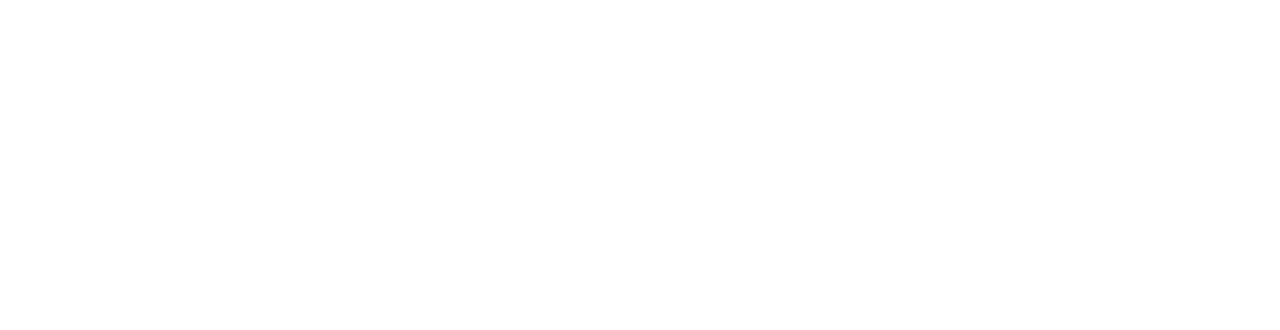
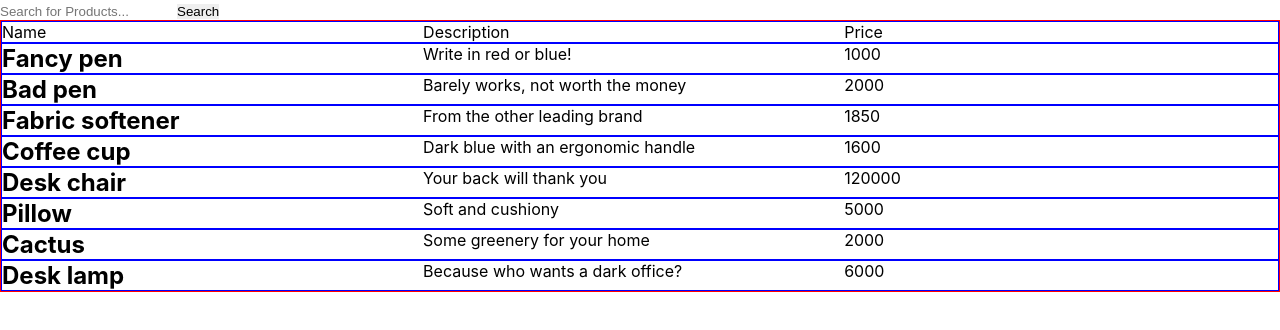
Before and after one commit to tpadilla10117/shopify_interview, a React (Create React App) app: page / in a window 1280 px wide. Shown: the top 330 px of the page. Built offline with nearby package versions, Linux system fonts and the light colour scheme.

Commit message:
got back results

```diff
--- a/src/frontend/components/App.js
+++ b/src/frontend/components/App.js
@@ -1,6 +1,7 @@
 import React from 'react';
 import { CSSTransition } from 'react-transition-group';
 import { Routes, Route } from 'react-router-dom';
+import { Table } from './utils';
 /* import {
 
 } from './utils'; */
@@ -11,6 +12,11 @@
   return (
     <main className="App">
 
+      {/*  */}
+    < Table />
+
+
+      {/*  */}
 
     </main>
   );
--- a/src/frontend/components/App.scss
+++ b/src/frontend/components/App.scss
@@ -40,3 +40,4 @@
 
 
 @import "variables.scss";
+@import "../components//layout//Table.scss";
--- /dev/null
+++ b/src/frontend/components/layout/Table.jsx
@@ -0,0 +1,124 @@
+import React, { useState, useEffect } from 'react';
+
+
+function Table() {
+
+    /* const searchRef = useRef(); */
+    let initialRender = true;
+
+    const [query, setQuery] = useState('');
+    const [ newCell, setNewCell] = useState();
+
+    const [items, setItems] = useState([
+        {id: 198355, name: "Fancy pen", description: "Write in red or blue!", price: 1000},
+        {id: 168031, name: "Bad pen", description: "Barely works, not worth the money", price: 2000},
+        {id: 296110, name: "Fabric softener", description: "From the other leading brand ", price: 1850},
+        {id: 183544, name: "Coffee cup", description: "Dark blue with an ergonomic handle", price: 1600},
+        {id: 174200, name: "Desk chair", description: "Your back will thank you", price: 120000},
+        {id: 203287, name: "Pillow", description: "Soft and cushiony", price: 5000},
+        {id: 107058, name: "Cactus", description: "Some greenery for your home", price: 2000},
+        {id: 226912, name: "Desk lamp", description: "Because who wants a dark office?", price: 6000}
+       ]);
+
+    function inputHandler() {
+        console.log(query)
+
+        for(let i = 0; i < items.length; i++) {
+            /* console.log(items[i].name.includes(query)) */
+            let loopedItemName = items[i].name;
+            let loopedItemDescription = items[i].description;
+
+            /* loopedItemDescription = loopedItemDescription.toLowerCase();
+            loopedItemName = loopedItemName.toLowerCase(); */
+
+            if(items[i].name.toLowerCase().includes(query) || items[i].description.toLowerCase().includes(query)) {
+                console.log([items[i] ])
+
+               /*  console.log("The Looper item name: ", loopedItemName)
+                console.log("The looped Item Description: ", loopedItemDescription); */
+
+                /* theQueriedItem = [items[i]] */
+                /* setNewCell([items[i]])
+                console.log("Here is newcell: ", newCell) */
+            }
+        }
+        /* console.log(items) */
+        return items;
+    }
+
+    function changeToLowerCase() {
+        for(let i = 0; i < items.length; i++) {
+
+            items[i].name.toLowerCase()
+            items[i].description.toLowerCase()
+
+        }
+        console.log(items);
+    }
+
+  /* change state to reflect the query */
+/* Reliant on the query value itself */
+
+  /*   useEffect(() => {
+
+
+    }, [query]) */
+
+  return (
+
+    <section className='table-parent-container'>
+
+        <div className='table-searchbar-parent-container'>
+            <input className='table-searchbar' type="text" placeholder='Search for Products...' /* ref={searchRef} */ value={query}  onChange={event => setQuery(event.target.value)}>
+            </input>
+
+            <button onClick={inputHandler}>Search</button>
+
+        </div>
+
+        {/*
+        Input: name || description
+        Output: all the params
+
+        - filter through array based on if name / description are included
+        .includes() method
+        .filter() method
+
+        */}
+
+
+            <div className="table-wrapper">
+                <div className="table-rows">
+                    <div>
+                        Name
+                    </div>
+                    <div>
+                        Description
+                    </div>
+                    <div>
+                        Price
+                    </div>
+
+                </div>
+
+                {
+                    items.map( (data) => {
+                        return (
+                        <div id={data.id} key={data.id} className="table-rows">
+                            <h1 className='table-name-cell'>{data.name}</h1>
+                            <p className='table-description-cell'>{data.description}</p>
+                            <p className='table-price-cell'>{data.price}</p>
+                        </div>
+                        )
+                    })
+                }
+
+            </div>
+
+
+
+    </section>
+  )
+}
+
+export default Table;
--- /dev/null
+++ b/src/frontend/components/layout/Table.scss
@@ -0,0 +1,32 @@
+.table-parent-container {
+
+
+
+    .table-wrapper {
+        border: 1px solid red;
+       /*  display: grid;
+        grid-template-columns: 33% 33% 33%; */
+
+
+        /* Define amount of columns */
+        /* Define rows */
+        /* columns ->
+
+            rows ->
+
+        */
+
+        .table-headings {
+            display: flex;
+            justify-content: space-evenly;
+        }
+
+
+        .table-rows {
+            border: 1px solid blue;
+            display: grid;
+        grid-template-columns: 33% 33% 33%;
+        }
+    }
+
+}
--- a/src/frontend/components/utils.js
+++ b/src/frontend/components/utils.js
@@ -1,6 +1,7 @@
 /* This components handles exports in the main App: */
 
     /* "layout" components: */
+    export { default as Table } from '../../frontend/components/layout/Table.jsx';
 
 
 
```
